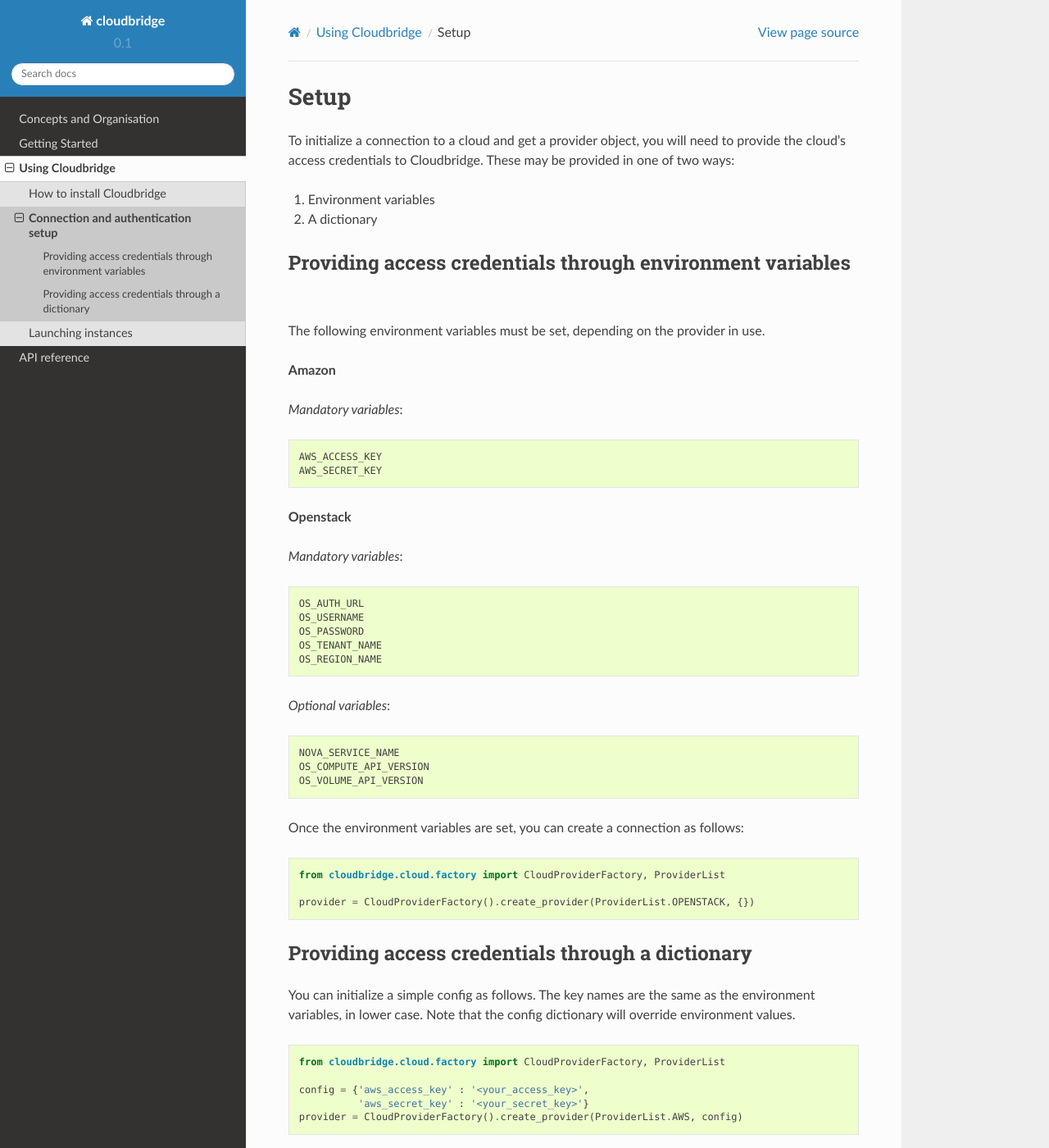
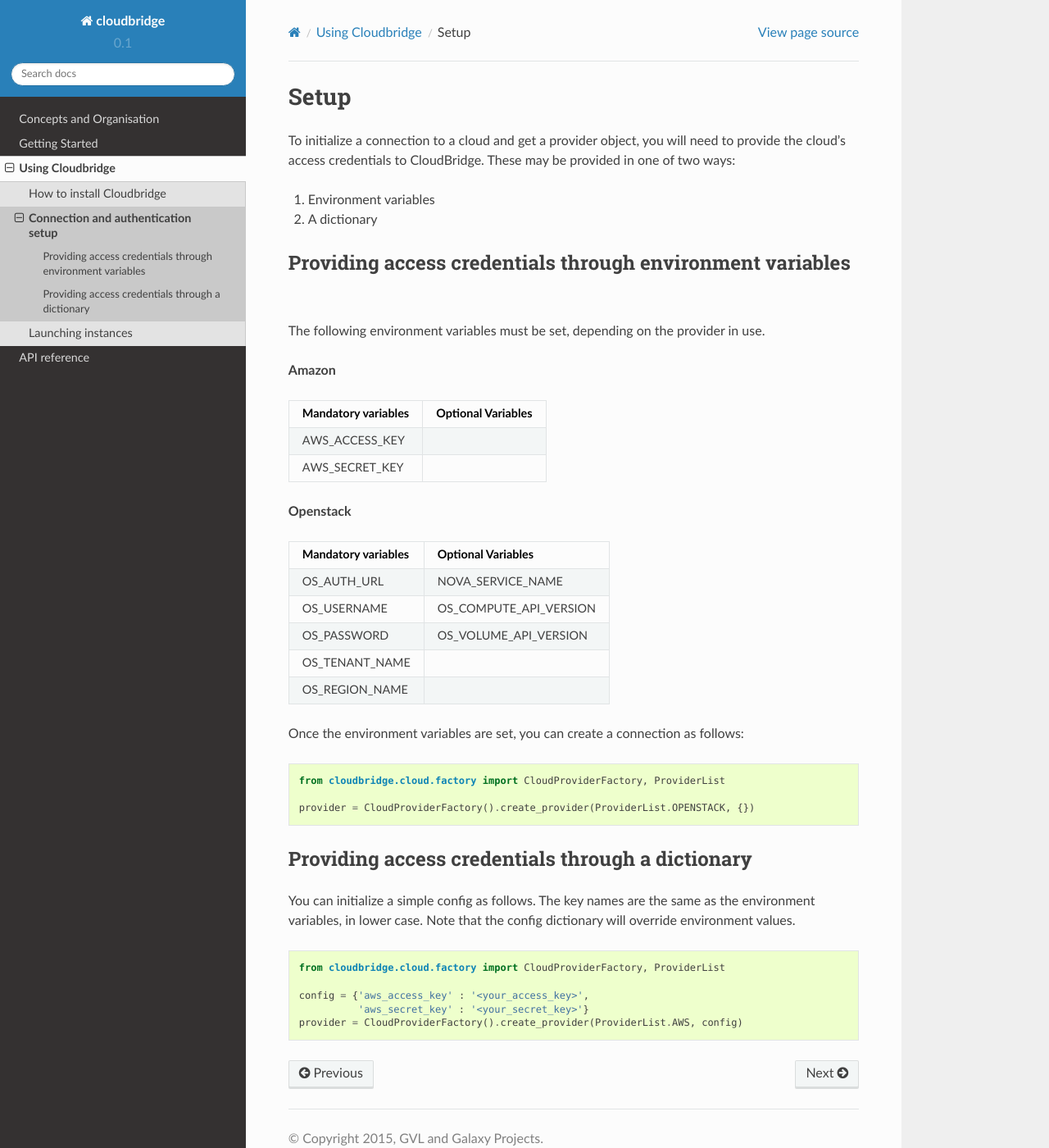
Before and after one commit to CloudVE/cloudbridge, a Sphinx documentation site: the page built from docs/topics/setup.rst, in a window 1280 px wide and 1400 px high. Shown: the whole window at 82% size. Built offline with Sphinx 7.4.7 and the Read the Docs theme 2.0.0, drawn with Linux system fonts in a browser that asks for light colours.

Commit message:
Fixed some typos and improved formatting.

```diff
--- a/docs/topics/setup.rst
+++ b/docs/topics/setup.rst
@@ -1,7 +1,7 @@
 Setup
 -----
 To initialize a connection to a cloud and get a provider object, you will
-need to provide the cloud's access credentials to Cloudbridge. These may
+need to provide the cloud's access credentials to CloudBridge. These may
 be provided in one of two ways:
 
 1. Environment variables
@@ -13,26 +13,25 @@
 
 **Amazon**
 
-*Mandatory variables*::
-
-    AWS_ACCESS_KEY
-    AWS_SECRET_KEY
+===================  ==================
+Mandatory variables  Optional Variables
+===================  ==================
+AWS_ACCESS_KEY
+AWS_SECRET_KEY
+===================  ==================
 
 **Openstack**
 
-*Mandatory variables*::
+===================  ==================
+Mandatory variables  Optional Variables
+===================  ==================
+OS_AUTH_URL			 NOVA_SERVICE_NAME
+OS_USERNAME			 OS_COMPUTE_API_VERSION
+OS_PASSWORD			 OS_VOLUME_API_VERSION
+OS_TENANT_NAME
+OS_REGION_NAME
+===================  ==================
 
-    OS_AUTH_URL
-    OS_USERNAME
-    OS_PASSWORD
-    OS_TENANT_NAME
-    OS_REGION_NAME
-
-*Optional variables*::
-
-    NOVA_SERVICE_NAME
-    OS_COMPUTE_API_VERSION
-    OS_VOLUME_API_VERSION
 
 Once the environment variables are set, you can create a connection as follows:
 
```
Also changed, not shown: docs/concepts.rst (+5 -3 lines), docs/getting_started.rst (+9 -9 lines), docs/index.rst (+4 -4 lines), docs/images/object_relationships_detailed.svg (deleted).
